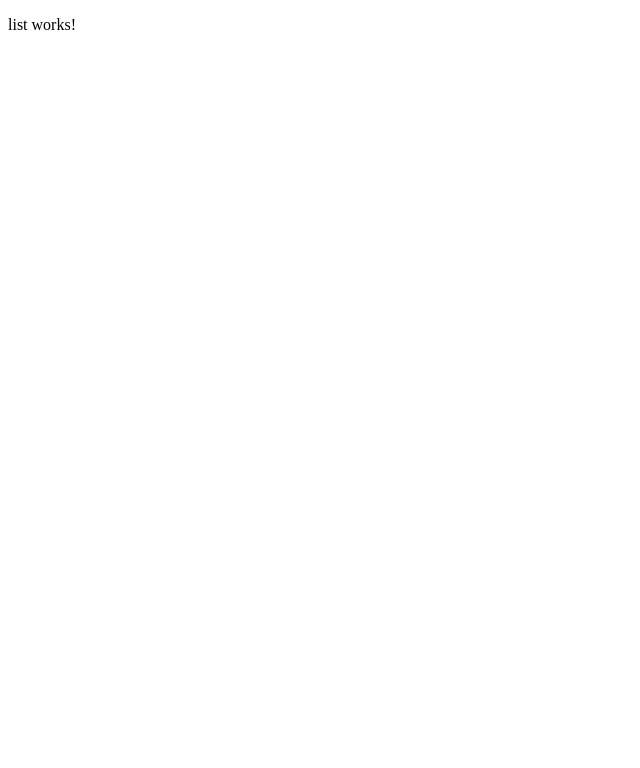
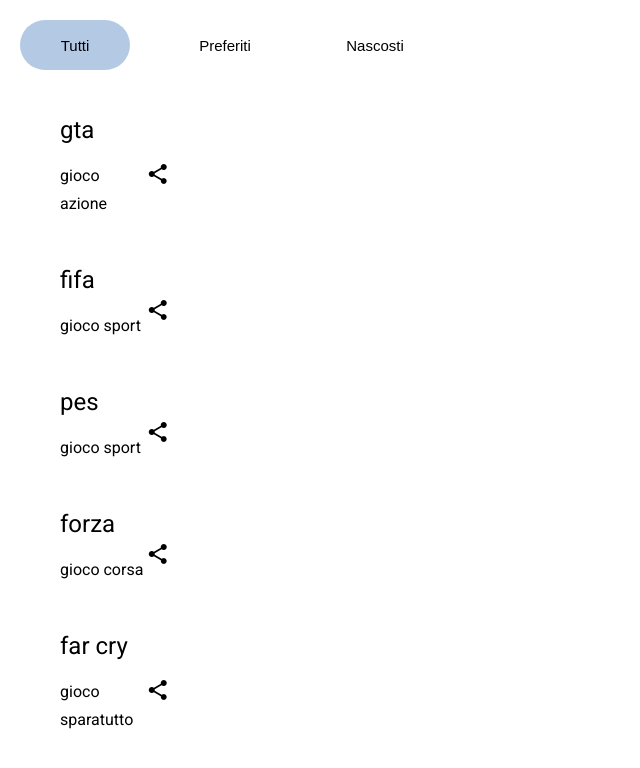
Before and after one commit to LukeSkywa/LiteratePotato, an Angular app: page /list in a window 1280 px wide. Shown: the top 768 px of the page, without its empty margins (0-640 px from the left). Built offline with nearby package versions, Linux system fonts and the light colour scheme.

Commit message:
update list services e components

```diff
--- a/angular.json
+++ b/angular.json
@@ -28,6 +28,7 @@
               "src/assets"
             ],
             "styles": [
+              "./node_modules/@angular/material/prebuilt-themes/indigo-pink.css",
               "src/styles.scss"
             ],
             "scripts": []
@@ -92,6 +93,7 @@
               "src/assets"
             ],
             "styles": [
+              "./node_modules/@angular/material/prebuilt-themes/indigo-pink.css",
               "src/styles.scss"
             ],
             "scripts": []
@@ -123,6 +125,7 @@
           }
         }
       }
-    }},
+    }
+  },
   "defaultProject": "LiteratePotato"
 }
--- a/package.json
+++ b/package.json
@@ -12,10 +12,12 @@
   "private": true,
   "dependencies": {
     "@angular/animations": "~9.0.5",
+    "@angular/cdk": "^9.2.1",
     "@angular/common": "~9.0.5",
     "@angular/compiler": "~9.0.5",
     "@angular/core": "~9.0.5",
     "@angular/forms": "~9.0.5",
+    "@angular/material": "^9.2.1",
     "@angular/platform-browser": "~9.0.5",
     "@angular/platform-browser-dynamic": "~9.0.5",
     "@angular/router": "~9.0.5",
--- a/src/app/app.module.ts
+++ b/src/app/app.module.ts
@@ -5,6 +5,7 @@
 import { AppComponent } from './app.component';
 import { MenuComponent } from './components/menu/menu.component';
 import { ListComponent } from './components/list/list.component';
+import { BrowserAnimationsModule } from '@angular/platform-browser/animations';
 
 @NgModule({
   declarations: [
@@ -14,7 +15,8 @@
   ],
   imports: [
     BrowserModule,
-    AppRoutingModule
+    AppRoutingModule,
+    BrowserAnimationsModule
   ],
   providers: [],
   bootstrap: [AppComponent]
--- a/src/app/components/list/list.component.html
+++ b/src/app/components/list/list.component.html
@@ -1 +1,14 @@
-<p>list works!</p>
+<div>
+    <button class="btn" (click)="showAll()" autofocus>Tutti</button>
+    <button class="btn" (click)="showFavorite()">Preferiti</button>
+    <button class="btn" (click)="showHidden()">Nascosti</button>
+</div>
+<ul>
+    <div class="film-box" *ngFor="let gameItem of gameList">
+        <div>
+            <h1>{{gameItem.Nome}}</h1>
+            <h3>{{gameItem.produttore}}</h3>
+        </div>
+        <span class="material-icons" style="align-self: center;">share</span>
+    </div>
+</ul>
--- a/src/app/components/list/list.component.scss
+++ b/src/app/components/list/list.component.scss
@@ -0,0 +1,46 @@
+@import '~@angular/material/theming';
+@import '../../../assets/mixin';
+@import '../../../assets/variables';
+.btn {
+    @include button-style;
+    padding: 10px;
+    margin: 20px;
+    width: 110px;
+    height: 50px;
+}
+
+.film-box {
+    display: grid;
+    grid-template-columns: 1fr 10fr 1fr 1fr 1fr;
+    background-color: rgba(255, 255, 255, 0.856);
+    border-radius: 30px;
+    margin: 10px;
+    padding: 10px;
+}
+
+.btn-show {
+    justify-self: center;
+    @include button-style;
+    font-size: 15px;
+    outline: none;
+    border: none;
+    width: 200px;
+    height: 60px;
+    grid-column: 2;
+}
+
+.btn-box {
+    margin: 20px;
+    display: grid;
+    grid-template-columns: 1fr 200px 1fr;
+}
+
+.film-image {
+    height: 145px;
+    width: 105px;
+    padding: 10px;
+}
+
+.btn:focus {
+    background-color: #b4c9e4;
+}
--- a/src/app/components/list/list.component.ts
+++ b/src/app/components/list/list.component.ts
@@ -1,4 +1,6 @@
-import { Component, OnInit } from '@angular/core';
+import { Component, OnInit, EventEmitter } from '@angular/core';
+import { ProdottoItemModule } from 'src/app/model/prodotto-item/prodotto-item.module';
+import { ProdottiListService } from 'src/app/services/prodotti-list.service';
 
 @Component({
   selector: 'app-list',
@@ -7,9 +9,23 @@
 })
 export class ListComponent implements OnInit {
 
-  constructor() { }
+  gameList:ProdottoItemModule[];
+  constructor( private gameListService: ProdottiListService) {
+    this.gameList = this.gameListService.getGameList();
+  }
 
   ngOnInit(): void {
   }
 
+  showAll(){
+    this.gameList=[...this.gameList]
+  }
+  showFavorite(){
+    this.gameList=this.gameList.filter(film=>film.preferito);
+  }
+  showHidden(){
+    this.gameList=this.gameList.filter(film=>film.nascosto);
+  }
+
+
 }
--- a/src/app/model/prodotto-item/prodotto-item.module.ts
+++ b/src/app/model/prodotto-item/prodotto-item.module.ts
@@ -5,4 +5,6 @@
   Genere:number;
   taglia:number;
   prezzo:number;
+  preferito:boolean;
+  nascosto:boolean;
 }
--- a/src/app/services/prodotti-list.service.ts
+++ b/src/app/services/prodotti-list.service.ts
@@ -7,11 +7,11 @@
 export class ProdottiListService {
 
   private gameListStored:ProdottoItemModule[]=[
-    { id:1, Nome:"gta", produttore:"gioco azione", Genere:1, taglia: 2, prezzo:50},
-    { id:2, Nome:"fifa", produttore:"gioco sport", Genere:2, taglia: 2, prezzo:32},
-    { id:3, Nome:"pes", produttore:"gioco sport", Genere:1, taglia: 2, prezzo:44},
-    { id:4, Nome:"forza", produttore:"gioco corsa", Genere:1, taglia: 2, prezzo:99},
-    { id:5, Nome:"far cry", produttore:"gioco sparatutto", Genere:2, taglia: 2, prezzo:12},
+    { id:1, Nome:"gta", produttore:"gioco azione", Genere:1, taglia: 2, prezzo:50, preferito: true, nascosto:false},
+    { id:2, Nome:"fifa", produttore:"gioco sport", Genere:2, taglia: 2, prezzo:32, preferito: true, nascosto:false},
+    { id:3, Nome:"pes", produttore:"gioco sport", Genere:1, taglia: 2, prezzo:44, preferito: true, nascosto:false},
+    { id:4, Nome:"forza", produttore:"gioco corsa", Genere:1, taglia: 2, prezzo:99, preferito: true, nascosto:false},
+    { id:5, Nome:"far cry", produttore:"gioco sparatutto", Genere:2, taglia: 2, prezzo:12, preferito: true, nascosto:false},
   ];
 
   getGameList(): ProdottoItemModule[]{
--- /dev/null
+++ b/src/assets/mixin.scss
@@ -0,0 +1,63 @@
+@import './variables';
+//stile dei bottoni
+@mixin button-style {
+    border-radius: 50px;
+    background-color: $color-button;
+    font-size: 15px;
+    outline: none;
+    border: none;
+}
+
+//stile bottoni trasparenti per icone
+@mixin button-transparent {
+    background-color: transparent;
+    border-color: transparent;
+    outline: none;
+}
+
+//stile bottoni circolari
+@mixin button-login {
+    height: 100px;
+    width: 100px;
+    justify-self: right;
+    border-radius: 60px;
+    font-size: 60px;
+    background-color: #688393;
+    border: none;
+    color: white;
+    outline: none;
+    position: fixed;
+    margin-left: 9px;
+    margin-top: -39px;
+}
+
+//stile delle icone
+@mixin icon-style {
+    font-size: 15px;
+    font-size: 25px;
+    color: white;
+}
+
+//stile dei box
+@mixin box-style {
+    grid-row: 1;
+    grid-column: 2;
+    display: flex;
+    align-self: center;
+    justify-content: center;
+}
+
+//stile dei box form
+@mixin box-form-style {
+    border-radius: 20px;
+    box-shadow: -10px -10px #688393;
+    background-image: $basic-gradient;
+    padding: 50px;
+}
+
+//background
+@mixin background-style {
+    background-image: $basic-gradient !important;
+    margin: 0;
+    height: 100vh;
+}
--- /dev/null
+++ b/src/assets/variables.scss
@@ -0,0 +1,5 @@
+//variables
+$dark-blue1: rgb(3, 51, 70); //blu scuro
+$dark-blue2: rgba(1, 29, 40, 0.7); //blu 0.3 piu trasparente
+$color-button: rgb(255, 255, 255, 1); //colore bottoni
+$basic-gradient: linear-gradient(to right, $dark-blue2 0%, $dark-blue1 100%); //sfondo sfumato base
--- a/src/index.html
+++ b/src/index.html
@@ -6,8 +6,10 @@
   <base href="/">
   <meta name="viewport" content="width=device-width, initial-scale=1">
   <link rel="icon" type="image/x-icon" href="favicon.ico">
+  <link href="https://fonts.googleapis.com/css?family=Roboto:300,400,500&display=swap" rel="stylesheet">
+  <link href="https://fonts.googleapis.com/icon?family=Material+Icons" rel="stylesheet">
 </head>
-<body>
+<body class="mat-typography">
   <app-root></app-root>
 </body>
 </html>
--- a/src/styles.scss
+++ b/src/styles.scss
@@ -1 +1,4 @@
 /* You can add global styles to this file, and also import other style files */
+
+html, body { height: 100%; }
+body { margin: 0; font-family: Roboto, "Helvetica Neue", sans-serif; }
```
Also changed, not shown: 1 other file (tests, documents, lock files or other folders).
